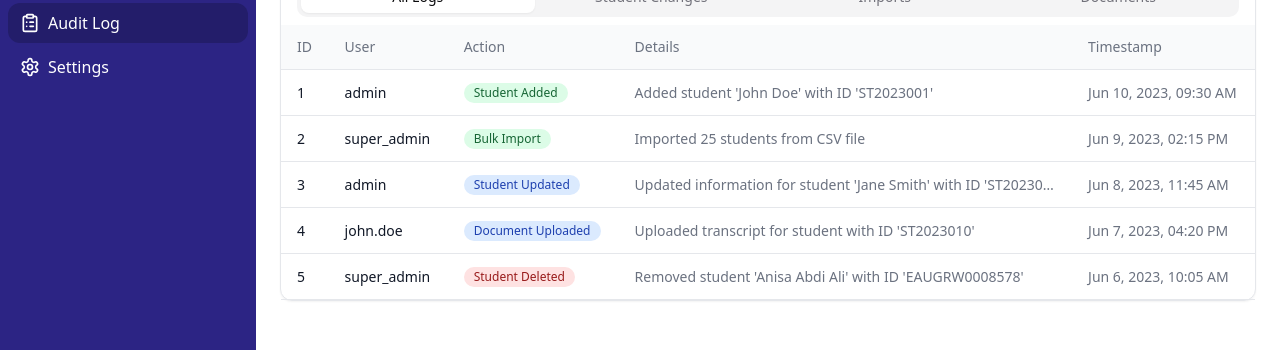
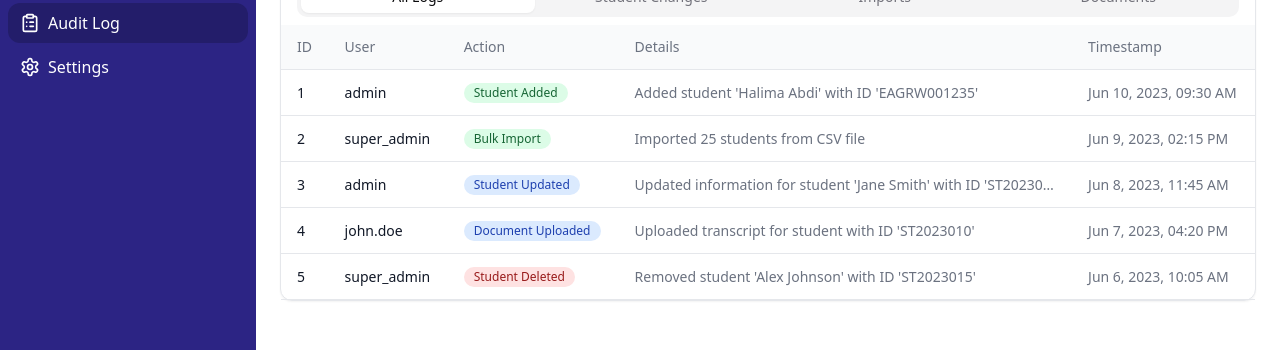
Before and after one commit to SaidIbraahim/EAU-Credential-Management-System, a React (Vite) app: page /audit-log in a window 1280 px wide. Shown: the part 253-603 px from the top of the page. Built offline with nearby package versions, Linux system fonts and the light colour scheme.

Commit message:
Code edited in Lovable Code Editor
Edited UI in Lovable

```diff
--- a/src/pages/AuditLog.tsx
+++ b/src/pages/AuditLog.tsx
@@ -11,7 +11,7 @@ const mockAuditLogs: AuditLogType[] = [
     id: 1,
     user_id: 1,
     action: "Student Added",
-    details: "Added student 'John Doe' with ID 'ST2023001'",
+    details: "Added student 'Halima Abdi' with ID 'EAGRW001235'",
     timestamp: new Date(2023, 5, 10, 9, 30)
   },
   {
@@ -39,7 +39,7 @@ const mockAuditLogs: AuditLogType[] = [
     id: 5,
     user_id: 2,
     action: "Student Deleted",
-    details: "Removed student 'Anisa Abdi Ali' with ID 'EAUGRW0008578'",
+    details: "Removed student 'Alex Johnson' with ID 'ST2023015'",
     timestamp: new Date(2023, 5, 6, 10, 5)  // Fixed: Changed '10, 05' to '10, 5'
   }
 ];
```
